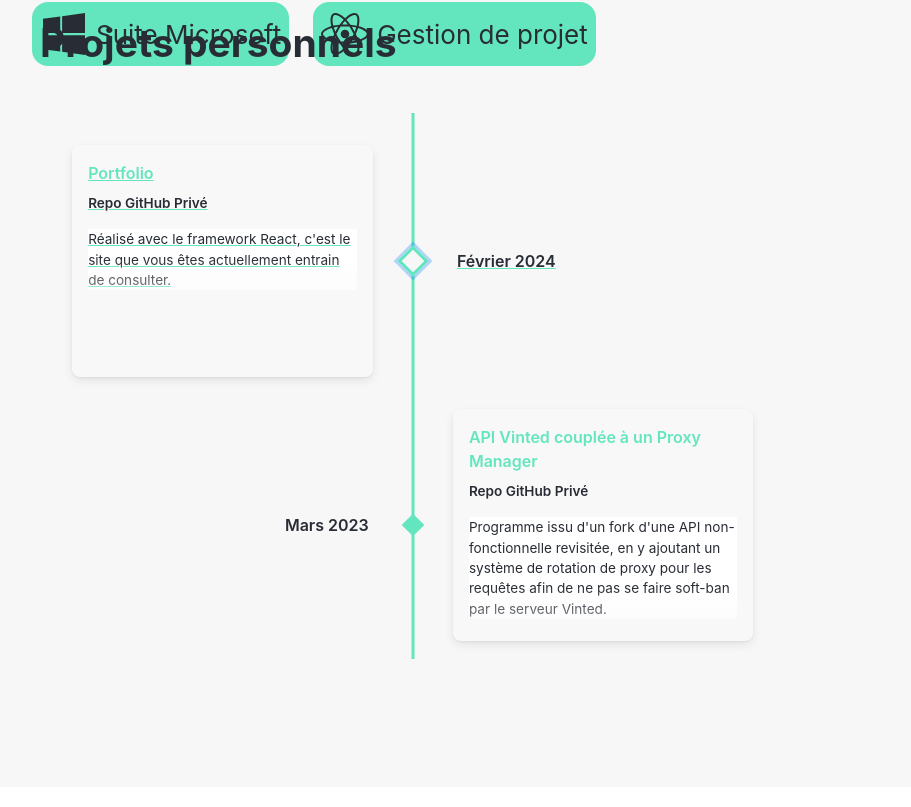
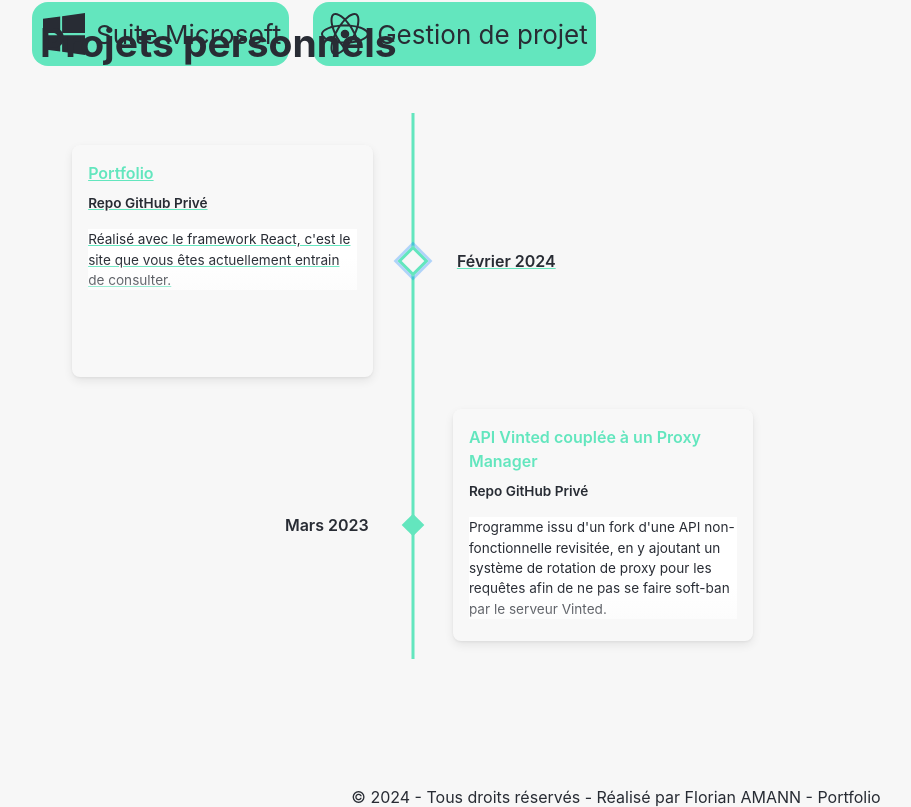
Before and after one commit to Lauiss/portfolio, a React (Create React App) app: page / in a window 1280 px wide. Shown: the part 2653-3460 px from the top of the page, without its empty margins (24-935 px from the left). Built offline with nearby package versions, Linux system fonts and the light colour scheme; the HTML template or start-up script is replaced by a standard one.

Commit message:
added footer

```diff
--- a/src/App.css
+++ b/src/App.css
@@ -102,6 +102,17 @@ p span:hover {
   overflow-y: auto;
 }
 
+.footer {
+  display: flex;
+  align-items: center;
+  width: 100%;
+  justify-content: center;
+
+  p {
+    font-size: 1rem;
+  }
+}
+
 @keyframes handWave {
   0% {
     transform: rotate(-20deg);
@@ -121,6 +132,7 @@ p span:hover {
     opacity: 0;
     transform: translateY(20px);
   }
+
   100% {
     opacity: 1;
     transform: translateY(0);
--- a/src/App.js
+++ b/src/App.js
@@ -78,6 +78,10 @@ function App() {
       <div id="projects" className="projects fade-in-element">
         <Projects language={language} translate={translate} isDarkMode={darkMode} />
       </div>
+
+      <div className="footer">
+        <p>{translate('FOOTER_TEXT')}</p>
+      </div>
     </div>
   );
 }
--- a/src/translate/de.json
+++ b/src/translate/de.json
@@ -36,5 +36,6 @@
   "PORTFOLIO_TITLE": "Portfolio",
   "PORTFOLIO_DATE": "Februar 2024",
   "PORTFOLIO_DESCRIPTION": "Erstellt mit dem React-Framework, ist dies die Website, die Sie derzeit betrachten.",
-  "PRIVATE_REPOSITORY": "Privates GitHub-Repo"
+  "PRIVATE_REPOSITORY": "Privates GitHub-Repo",
+  "FOOTER_TEXT": "© 2024 - Alle Rechte vorbehalten - Entwickelt von Florian AMANN - Portfolio"
 }
--- a/src/translate/en.json
+++ b/src/translate/en.json
@@ -36,5 +36,6 @@
   "PORTFOLIO_TITLE": "Portfolio",
   "PORTFOLIO_DATE": "February 2024",
   "PORTFOLIO_DESCRIPTION": "Built with the React framework, this is the site you are currently viewing.",
-  "PRIVATE_REPOSITORY": "Private GitHub Repo"
+  "PRIVATE_REPOSITORY": "Private GitHub Repo",
+  "FOOTER_TEXT": "© 2024 - All rights reserved - Developed by Florian AMANN - Portfolio"
 }
--- a/src/translate/fr.json
+++ b/src/translate/fr.json
@@ -31,5 +31,6 @@
   "PORTFOLIO_TITLE": "Portfolio",
   "PORTFOLIO_DATE": "Février 2024",
   "PORTFOLIO_DESCRIPTION": "Réalisé avec le framework React, c'est le site que vous êtes actuellement entrain de consulter.",
-  "PRIVATE_REPOSITORY": "Repo GitHub Privé"
+  "PRIVATE_REPOSITORY": "Repo GitHub Privé",
+  "FOOTER_TEXT": "© 2024 - Tous droits réservés - Réalisé par Florian AMANN - Portfolio"
 }
```
